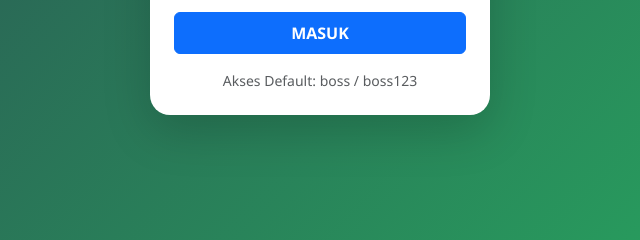
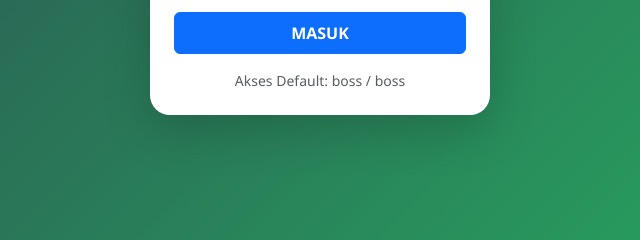
Before and after one commit to contemplatio-001/A1, a plain HTML site: page index.html in a window 1280 px wide. Shown: the part 502-742 px from the top of the page, 320-960 px from the left. Drawn offline with nearby package versions, Linux system fonts and the light colour scheme.

Commit message:
Update index.html

```diff
--- a/index.html
+++ b/index.html
@@ -82,7 +82,7 @@
         <div class="mb-3"><label class="form-label">Username</label><input type="text" id="username" class="form-control"></div>
         <div class="mb-3"><label class="form-label">Password</label><input type="password" id="password" class="form-control"></div>
         <button class="btn btn-primary w-100 py-2 fw-bold" onclick="login()">MASUK</button>
-        <div class="mt-3 text-center small text-muted">Akses Default: boss / boss123</div>
+        <div class="mt-3 text-center small text-muted">Akses Default: boss / boss</div>
     </div>
 </div>
 
```
